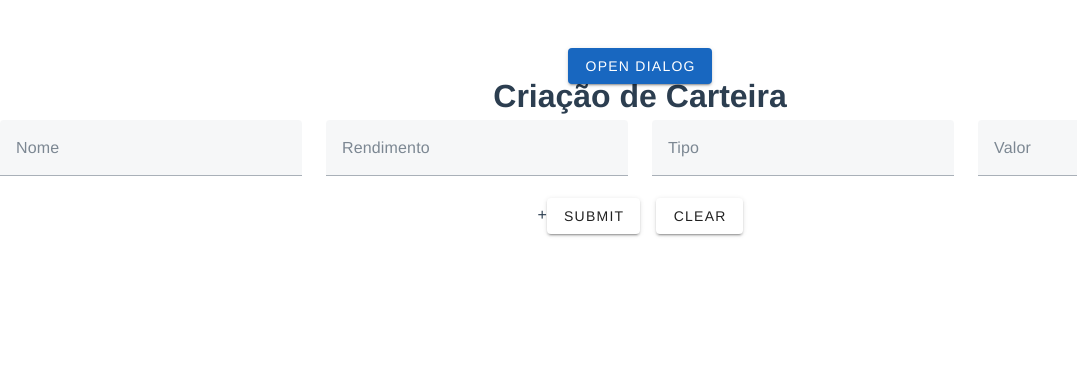
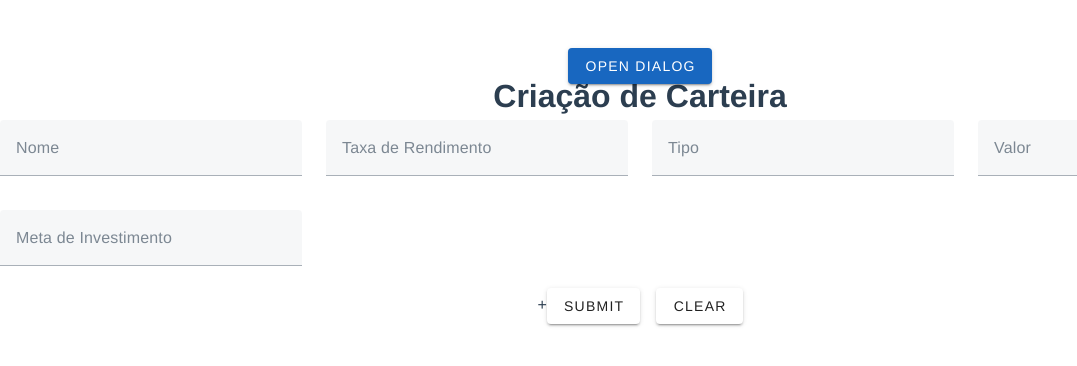
Before and after one commit to Kathamala/InvestimentosFront, a Vue app: page / in a window 1280 px wide. Shown: the top 366 px of the page, without its empty margins (0-1077 px from the left). Built offline with nearby package versions, Linux system fonts and the light colour scheme.

Commit message:
Continua desenvolvimento do WalletForm

```diff
--- a/src/pages/WalletForm.vue
+++ b/src/pages/WalletForm.vue
@@ -1,13 +1,12 @@
 <template>
-  <h1> Criação de Carteira </h1>
-  <form>
-
+  <h1>Criação de Carteira</h1>
+  <form @submit.prevent="submitForm">
     <div v-for="(field, index) in state.investimentList" :key="index">
       <v-row>
         <v-col cols="3">
           <v-text-field
             v-model="state.investimentList[index].name"
-            :counter="10"
+            :error-messages="v$[`investimentList.${index}.name`]?.$errorMessages"
             label="Nome"
             required
           ></v-text-field>
@@ -15,9 +14,10 @@
 
         <v-col cols="3">
           <v-text-field
-            v-model="state.investimentList[index].yearning"
-            label="Rendimento"
+            v-model="state.investimentList[index].yieldRate"
+            label="Taxa de Rendimento"
             required
+            :error-messages="v$[`investimentList.${index}.yieldRate`]?.$errorMessages"
           ></v-text-field>
         </v-col>
 
@@ -27,6 +27,7 @@
             :items="types"
             label="Tipo"
             required
+            :error-messages="v$[`investimentList.${index}.type`]?.$errorMessages"
           ></v-select>
         </v-col>
 
@@ -35,72 +36,117 @@
             v-model="state.investimentList[index].value"
             label="Valor"
             required
+            :error-messages="v$[`investimentList.${index}.value`]?.$errorMessages"
+          ></v-text-field>
+        </v-col>
+
+      </v-row>
+    </div>
+
+    <div>
+      <v-row>
+        <v-col cols="3">
+          <v-text-field
+            v-model="state.investimentGoal"
+            :error-messages="v$.investimentGoal?.$errorMessages"
+            label="Meta de Investimento"
+            required
           ></v-text-field>
         </v-col>
       </v-row>
     </div>
 
     <button @click.prevent="addInvestimento">+</button>
-    <v-btn class="me-4" @click="v$.$validate">submit</v-btn>
-    <v-btn @click="clear">clear</v-btn>
+    <v-btn class="me-4" type="submit">Submit</v-btn>
+    <v-btn @click="clear">Clear</v-btn>
   </form>
 </template>
 
-<script setup>
-  import { reactive } from 'vue'
-  import { useVuelidate } from '@vuelidate/core'
-  import { required } from '@vuelidate/validators'
+<script>
+import { reactive } from 'vue';
+import { useVuelidate } from '@vuelidate/core';
+import { required, decimal } from '@vuelidate/validators';
 
-
+export default {
+  setup() {
     const initialState = {
       investimentList: [
         {
           name: '',
-        yearning: null,
+          yieldRate: null,
           value: null,
           type: null,
         }
       ],
-  }
+      investimentGoal: null
+    };
 
     const state = reactive({
       ...initialState,
-  })
+    });
+
+    const isDouble = (value) => {
+      return !isNaN(parseFloat(value)) && isFinite(value);
+    };
 
     const types = [
       'Renda Fixa',
       'Renda Variável',
       'Imóvel',
       'Automóvel',
-  ]
+    ];
 
     const rules = {
-    name: { required },
-    yearning: { required },
-    type: { required },
-    types: { required },
-    value: { required },
+      investimentGoal: { required, decimal, isDouble },
+      'investimentList.*.name': { required },
+      'investimentList.*.yieldRate': { required, decimal, isDouble },
+      'investimentList.*.value': { required },
+      'investimentList.*.type': { required },
+    };
+
+    const v$ = useVuelidate(rules, state);
+
+    function addInvestimento() {
+      state.investimentList.push({
+        name: '',
+        yieldRate: null,
+        value: null,
+        type: null,
+      });
     }
 
-  const v$ = useVuelidate(rules, state)
-
-  function addInvestimento(){
-    state.investimentList.push({
+    function clear() {
+      /*v$.$reset();*/
+      state.investimentList = [
+        {
           name: '',
-        yearning: null,
+          yieldRate: null,
           value: null,
           type: null,
-      })
+        }
+      ]
+      state.investimentGoal = null
     }
 
-  function clear () {
-    v$.value.$reset()
-
-    for (const [key, value] of Object.entries(initialState)) {
-      state[key] = value
-    }
+    function submitForm() {
+      if (v$.$pending) {
+        v$.$touch();
+        return;
       }
 
+      console.log('Form submitted!', state);
+    }
+
+    return {
+      state,
+      types,
+      v$,
+      addInvestimento,
+      clear,
+      submitForm
+    };
+  },
+};
 </script>
 
 <style>
```
Also changed, not shown: src/App.vue (line endings or trailing spaces). Lines whose indentation alone changed are shown as unchanged.
